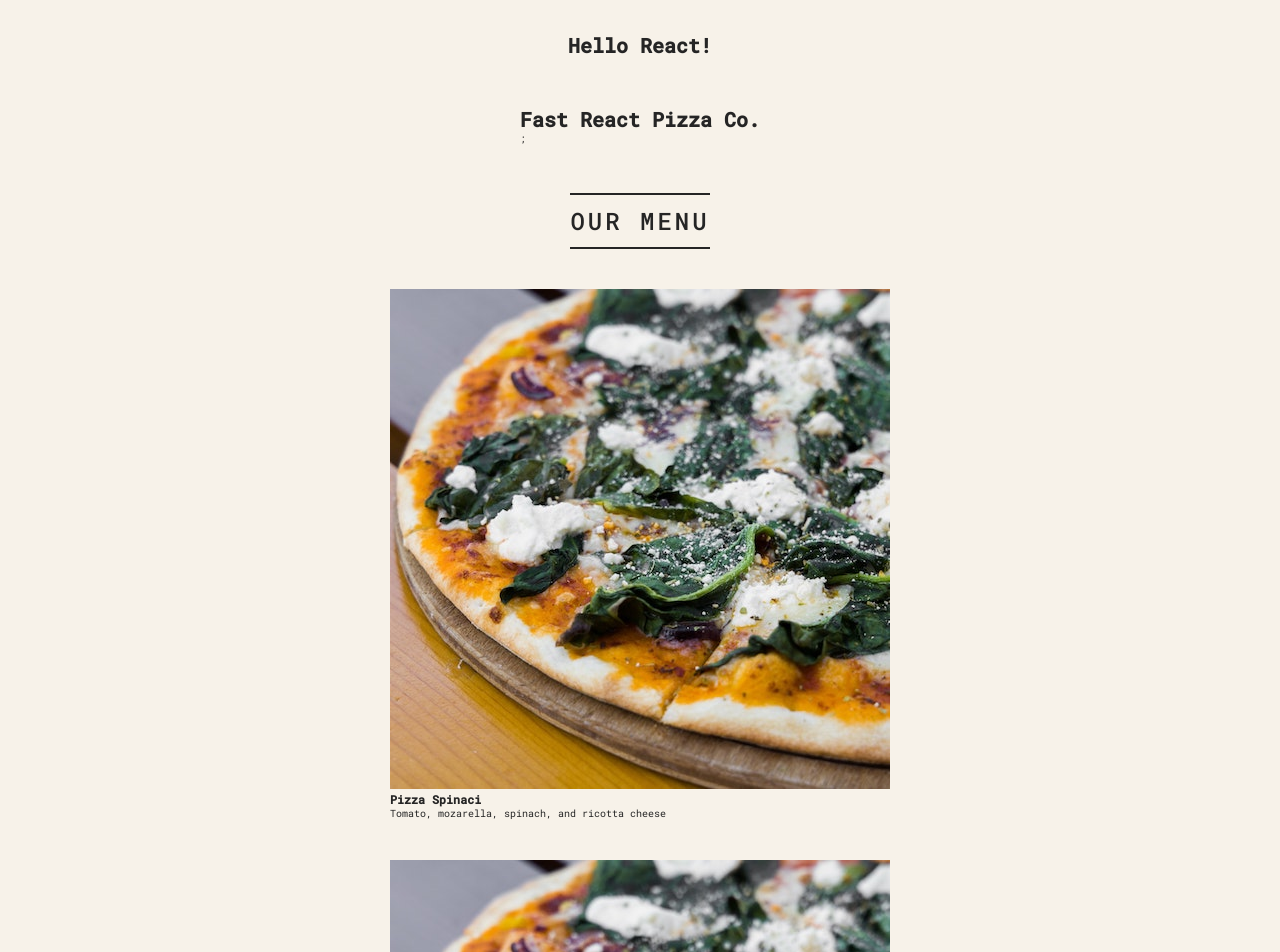
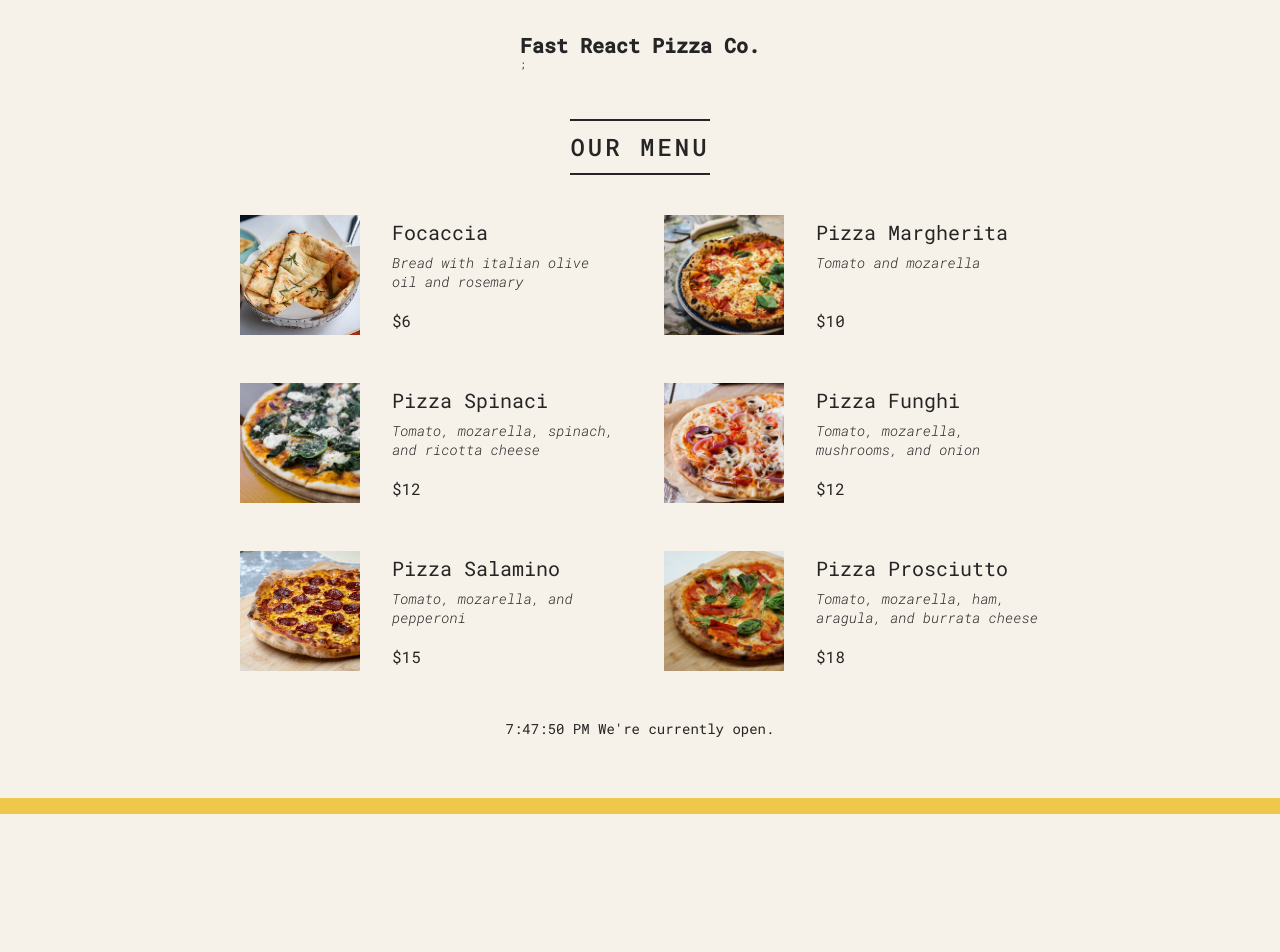
Before and after one commit to sureshcstha/03-pizza-menu, a React (Create React App) app: page / in a window 1280 px wide. Shown: the top 952 px of the page. After the commit the page ends 814 px from the top, so only its background shows below. Built offline with nearby package versions, Linux system fonts and the light colour scheme.

Commit message:
render list

```diff
--- a/src/index.js
+++ b/src/index.js
@@ -50,7 +50,6 @@
 function App() {
   return (
     <div className="container">
-      <h1>Hello React!</h1>
       <Header />
       <Menu />
       <Footer />
@@ -71,11 +70,27 @@
     <main>
       <div className="menu">
         <h2>Our Menu</h2>
-        <Pizza />
-        <Pizza />
-        <Pizza />
+
+        <ul className="pizzas">
+          {pizzaData.map((pizza) => (
+            <Pizza pizzaObj={pizza} key={pizza.name} />
+          ))}
+        </ul>
       </div>
     </main>
+  );
+}
+
+function Pizza(props) {
+  return (
+    <li className="pizza">
+      <img src={props.pizzaObj.photoName} alt={props.pizzaObj.name} />
+      <div>
+        <h3>{props.pizzaObj.name}</h3>
+        <p>{props.pizzaObj.ingredients}</p>
+        <span>${props.pizzaObj.price}</span>
+      </div>
+    </li>
   );
 }
 
@@ -92,16 +107,6 @@
   );
 }
 
-function Pizza() {
-  return (
-    <div>
-      <img src="pizzas/spinaci.jpg" alt="Pizza Spinaci" />
-      <h3>Pizza Spinaci</h3>
-      <p>Tomato, mozarella, spinach, and ricotta cheese</p>
-    </div>
-  );
-}
-
 const root = ReactDOM.createRoot(document.getElementById("root"));
 root.render(
   <React.StrictMode>
```
